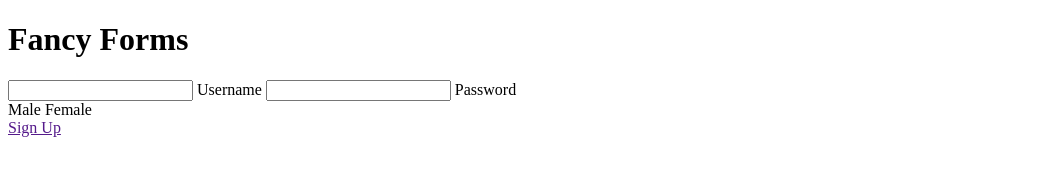
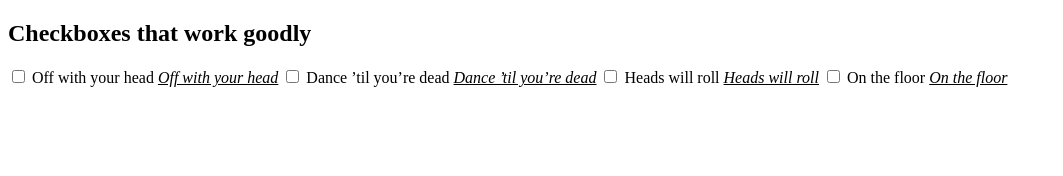
Before and after one commit to guy00030/exercise-4, a plain HTML site: page index.html in a window 1280 px wide. Shown: the whole page, without its empty margins (0-1063 px from the left). Drawn offline with Linux system fonts and the light colour scheme.

Commit message:
feat(html): changed html

```diff
--- a/index.html
+++ b/index.html
@@ -6,32 +6,39 @@
 </head>
 <body>
 
-<div class="middle">
-  <h1>Fancy Forms</h1>
+<section>
 
-  <!--  Fancy inputs  -->
-  <div id="fancy-inputs">
-    <label class="input">
-      <input type="text">
-      <span><span>Username</span></span>
-    </label>
+  <h1>Checkboxes that work goodly</h1>
 
-    <label class="input">
-      <input type="text">
-      <span><span>Password</span></span>
-    </label>
-  </div>
+  <input id='one' type='checkbox' />
+  <label for='one'>
+    <span></span>
+    Off with your head
+    <ins><i>Off with your head</i></ins>
+  </label>
 
-  <div id="fancy-radio">
-    <input type="radio" name="group" id="questions" class="pull-left" style="display: none;">
-    <label class="radio questions" for="questions">Male</label>
+  <input id='two' type='checkbox' />
+  <label for='two'>
+    <span></span>
+    Dance ’til you’re dead
+    <ins><i>Dance ’til you’re dead</i></ins>
+  </label>
 
-    <input type="radio" name="group" id="photo" class="pull-left" style="display: none;">
-    <label class="radio photo" for="photo">Female</label>
-  </div>
+  <input id='three' type='checkbox' />
+  <label for='three'>
+    <span></span>
+    Heads will roll
+    <ins><i>Heads will roll</i></ins>
+  </label>
 
-  <a href="" class="btn">Sign Up</a>
-</div>
+  <input id='four' type='checkbox' />
+  <label for='four'>
+    <span></span>
+    On the floor
+    <ins><i>On the floor</i></ins>
+  </label>
+
+</section>
 
 </body>
 </html>
```
